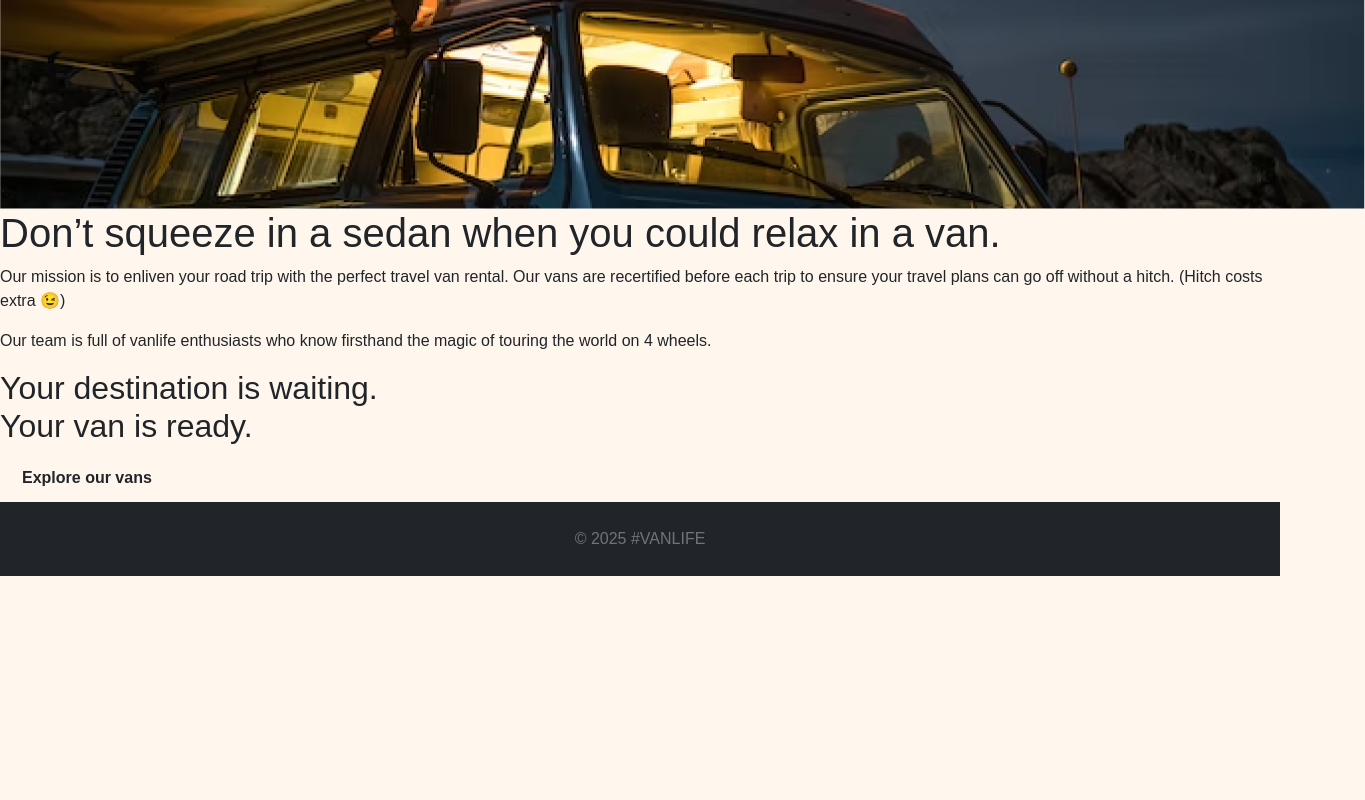
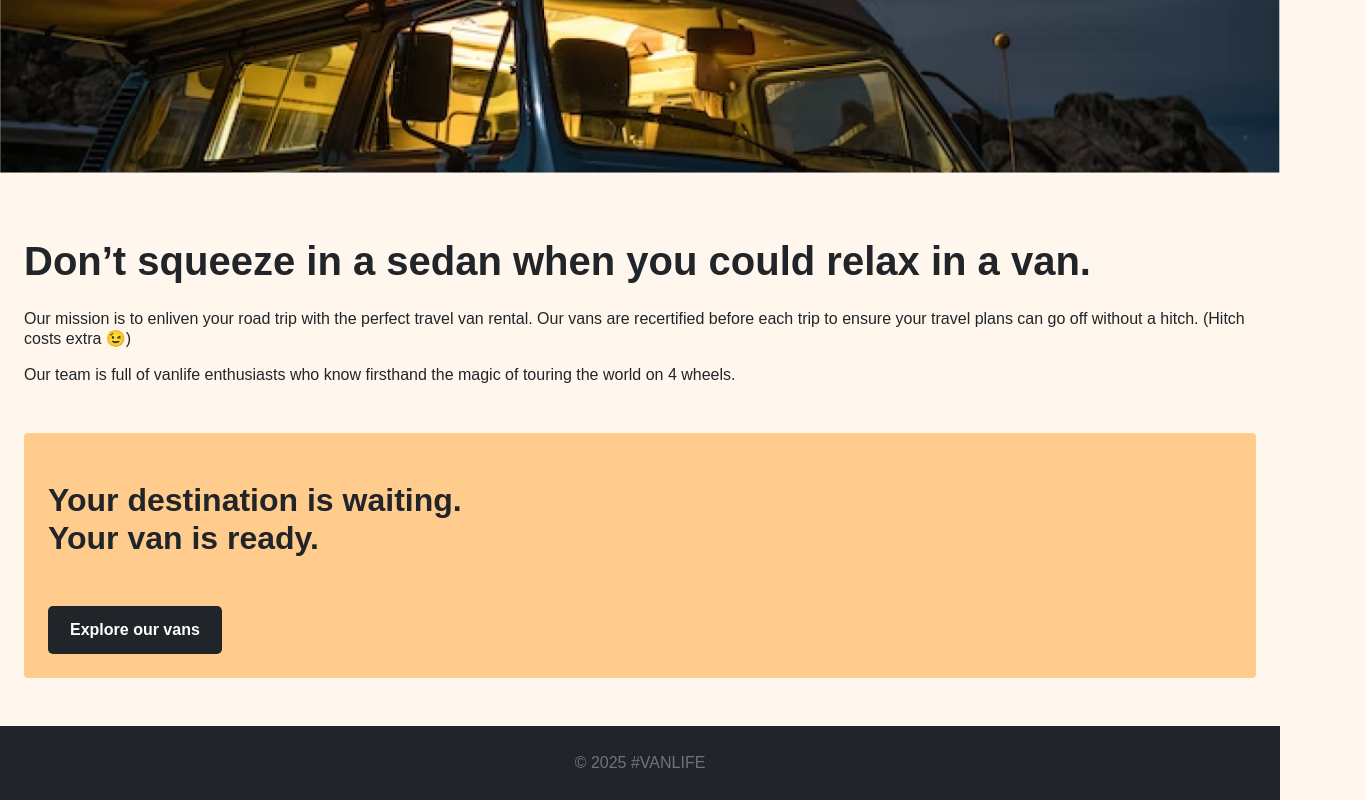
Before and after one commit to FaustoCCR/van-life, a React (Vite) app: page /about in a window 1280 px wide. Shown: the part 482-1282 px from the top of the page, 1365 px wide, since content can reach past the window. Before the commit the page ends 1058 px from the top, so only its background shows below. Built offline with nearby package versions, Linux system fonts and the light colour scheme; a web font is replaced by a local one; what miragejs would draw is missing.

Commit message:
chore: Update styles of About Page

```diff
--- a/src/pages/About.jsx
+++ b/src/pages/About.jsx
@@ -2,31 +2,38 @@ import { Link } from 'react-router'
 import bgImage from '../assets/images/about-hero.png'
 const About = () => {
   return (
-    <div className='about-page-container'>
-      <img src={bgImage} className='about-hero-image' />
-      <div className='about-page-content'>
-        <h1>Don’t squeeze in a sedan when you could relax in a van.</h1>
-        <p>
+    <>
+      <img src={bgImage} className='img-fluid' />
+      <div className='px-4 py-5'>
+        <div className='mb-5'>
+          <h1 className='fw-bold lh-lg'>
+            Don’t squeeze in a sedan when you could relax in a van.
+          </h1>
+          <p className='lh-sm'>
             Our mission is to enliven your road trip with the perfect travel van
             rental. Our vans are recertified before each trip to ensure your
             travel plans can go off without a hitch. (Hitch costs extra 😉)
           </p>
-        <p>
+          <p className='lh-sm'>
             Our team is full of vanlife enthusiasts who know firsthand the magic
             of touring the world on 4 wheels.
           </p>
         </div>
-      <div className='about-page-cta'>
-        <h2>
+        <div
+          className='px-4 pb-4 rounded-1'
+          style={{ backgroundColor: '#ffcc8d' }}
+        >
+          <h2 className='m-0 py-5 fw-semibold'>
             Your destination is waiting.
             <br />
             Your van is ready.
           </h2>
-        <Link className='link-button' to='/vans'>
+          <Link className='link-button text-bg-dark' to='/vans'>
             Explore our vans
           </Link>
         </div>
       </div>
+    </>
   )
 }
 
```
Lines whose indentation alone changed are shown as unchanged.
